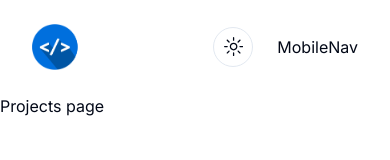
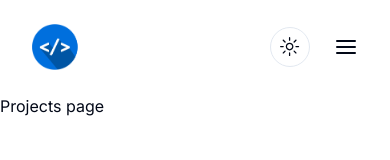
Before and after one commit to Praizee/nextjs-portfolio, a Next.js app: page /projects in a window 390 px wide. Shown: the top 160 px of the page. Built offline with nearby package versions, Linux system fonts and the light colour scheme.

Commit message:
feat: mobile navbar

```diff
--- a/components/MobileNav.jsx
+++ b/components/MobileNav.jsx
@@ -1,5 +1,29 @@
+import Logo from "./Logo";
+import Nav from "./Nav";
+import Socials from "./Socials";
+import { Sheet, SheetContent, SheetTrigger } from "./ui/sheet";
+import { AlignJustify } from "lucide-react";
+
 const MobileNav = () => {
-  return <div>MobileNav</div>;
+  return (
+    <Sheet>
+      <SheetTrigger asChild>
+        <AlignJustify className="cursor-pointer" />
+      </SheetTrigger>
+      <SheetContent>
+        <div className="flex flex-col items-center justify-between h-full py-8">
+          <div className="flex flex-col items-center gap-y-32">
+            <Logo />
+            <Nav
+              containerStyles="flex flex-col items-center gap-y-6"
+              linkStyles="text-2xl"
+            />
+            <Socials containerStyles="flex gap-x-4" iconsStyles="text-2xl" />
+          </div>
+        </div>
+      </SheetContent>
+    </Sheet>
+  );
 };
 
 export default MobileNav;
```
